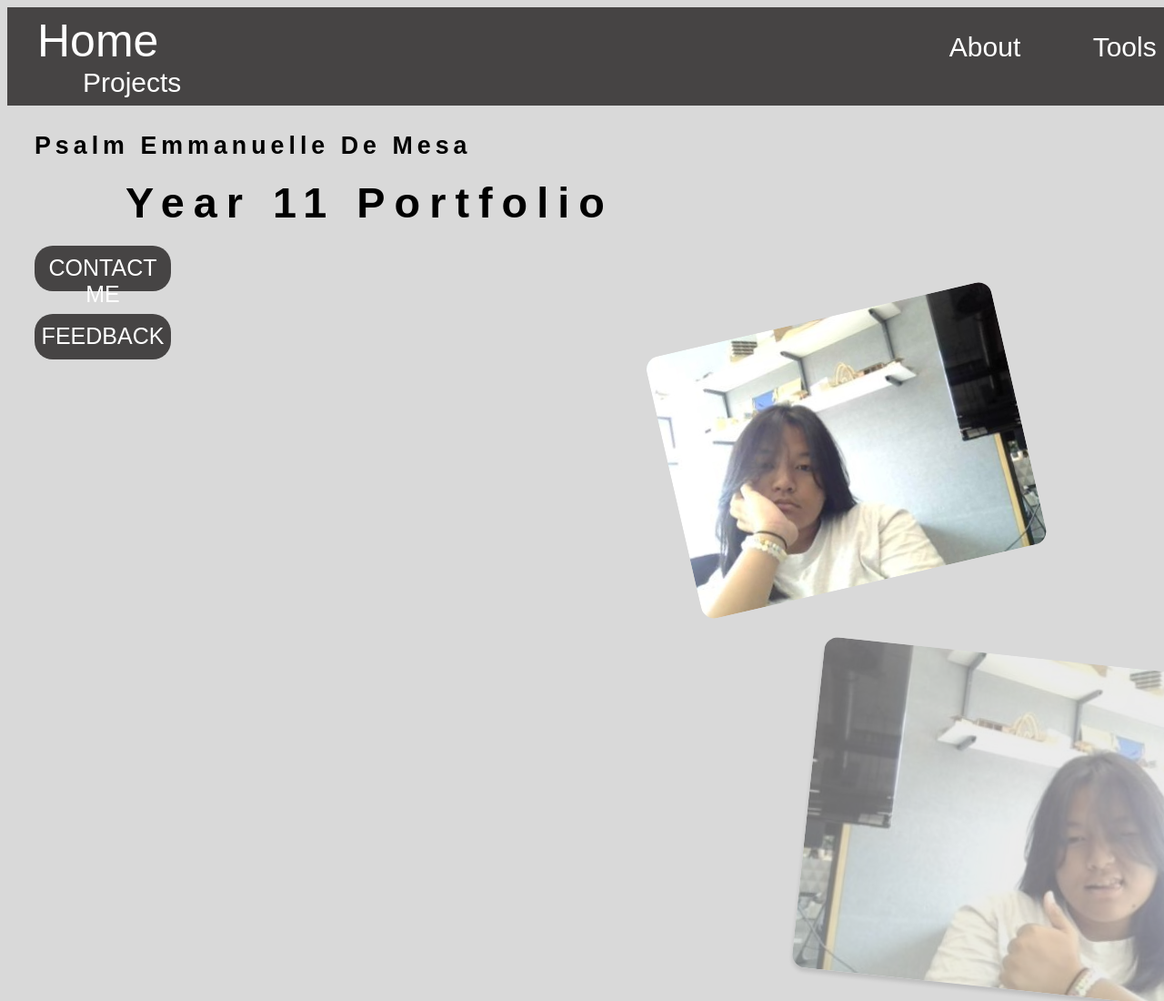
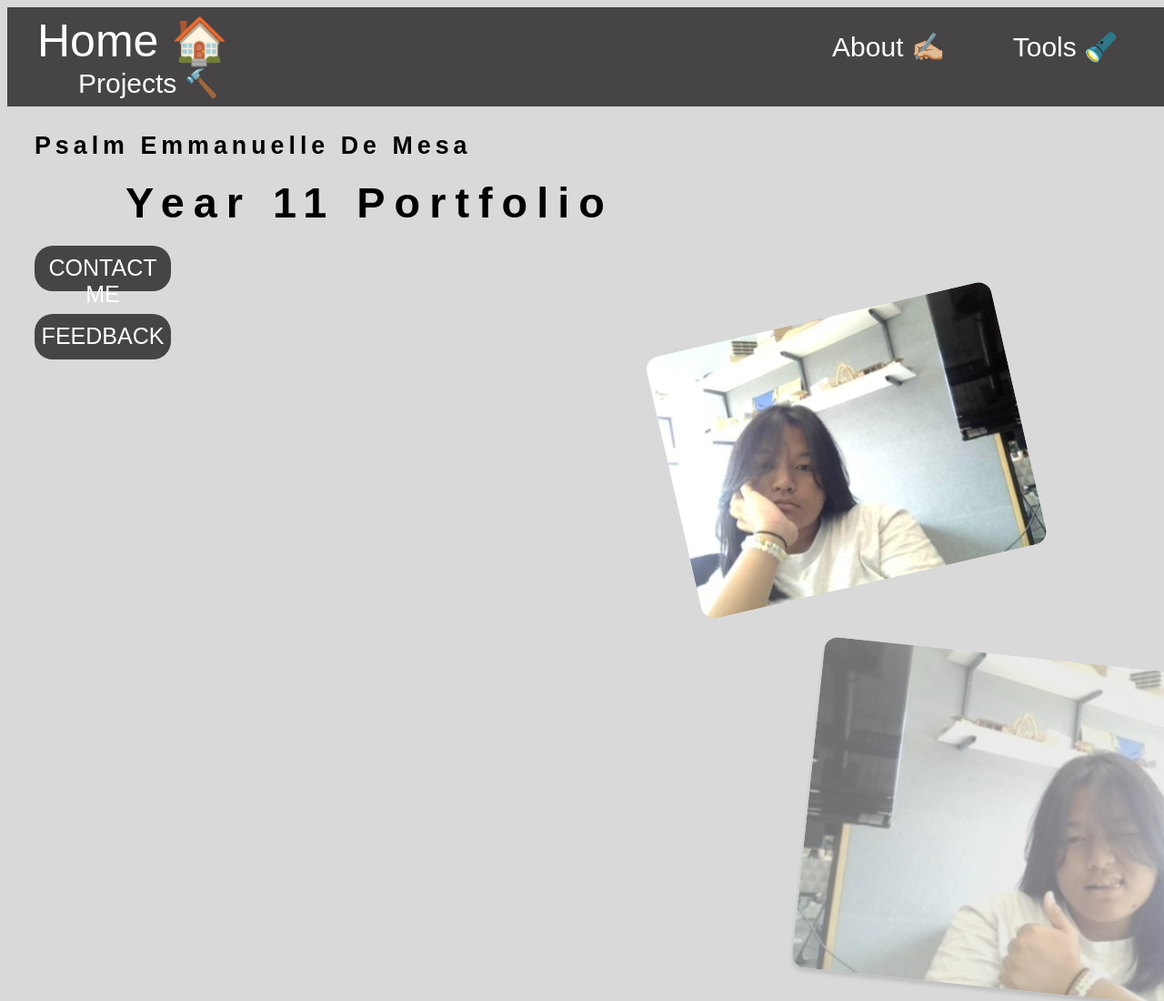
Before and after one commit to psalm-demesa/Year-11-Portfolio, a plain HTML site: page index.html in a window 1280 px wide. Shown: the top 1100 px of the page at 91% size. Drawn offline with Linux system fonts and the light colour scheme; a web font is replaced by a local one.

Commit message:
Edited my nav bar
I added cute emojis to match the font :)

```diff
--- a/index.html
+++ b/index.html
@@ -27,11 +27,11 @@
 </head>
 <body>
     <div class="navigation">
-        <a href = "#homepage" style="text-decoration: none"; class="home">Home</a>
+        <a href = "#homepage" style="text-decoration: none"; class="home">Home 🏠</a>
         <ul>
-            <a href = "#aboutme" class="aboutButton">About</a>
-            <a href = "#tools" class="toolsButton">Tools</a>
-            <a href = "#projects" class="projectsButton">Projects</a>
+            <a href = "#aboutme" class="aboutButton">About ✍🏼</a>
+            <a href = "#tools" class="toolsButton">Tools 🔦</a>
+            <a href = "#projects" class="projectsButton">Projects 🔨</a>
         </ul>
     </div>
 
--- a/style.css
+++ b/style.css
@@ -16,13 +16,13 @@ body{
 }
 ul{
     display: inline;
-    margin-left: 750px;
+    margin-left: 550px;
     margin-right: 35PX;
 }
 .aboutButton{
     font-size: 30px;
     color: #ffff;
-    margin-left: 75px;
+    margin-left: 70px;
     text-decoration: none;
     text-shadow: none;
 }
@@ -32,7 +32,7 @@ ul{
 .toolsButton{
     font-size: 30px;
     color: #ffff;
-    margin-left: 75px;
+    margin-left: 70px;
     text-decoration: none;
     cursor: pointer;
 }
@@ -40,7 +40,7 @@ ul{
 .projectsButton{
     font-size: 30px;
     color: #ffff;
-    margin-left: 75px;
+    margin-left: 70px;
     text-decoration: none;
     cursor: pointer;
     margin-right: 75px;
```
